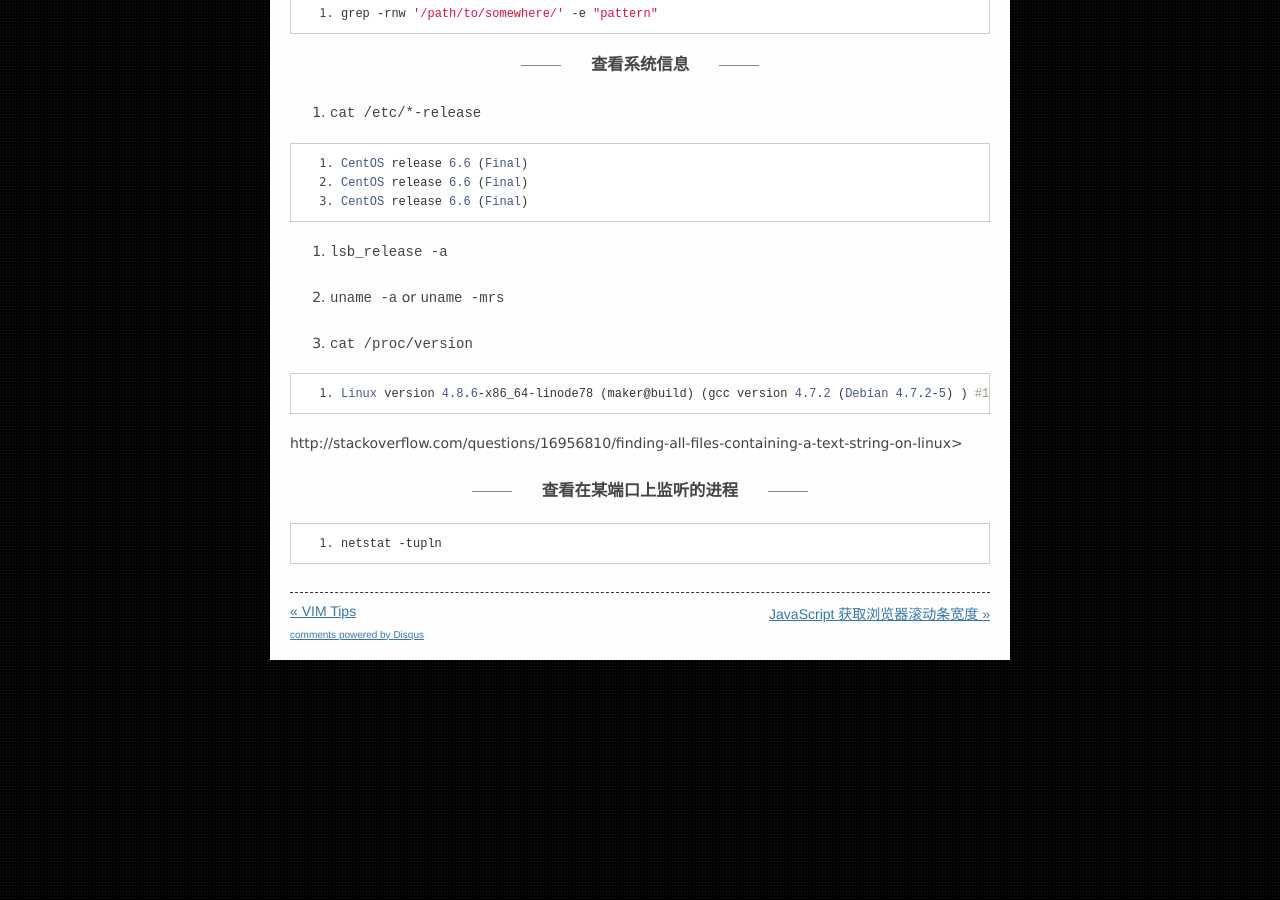
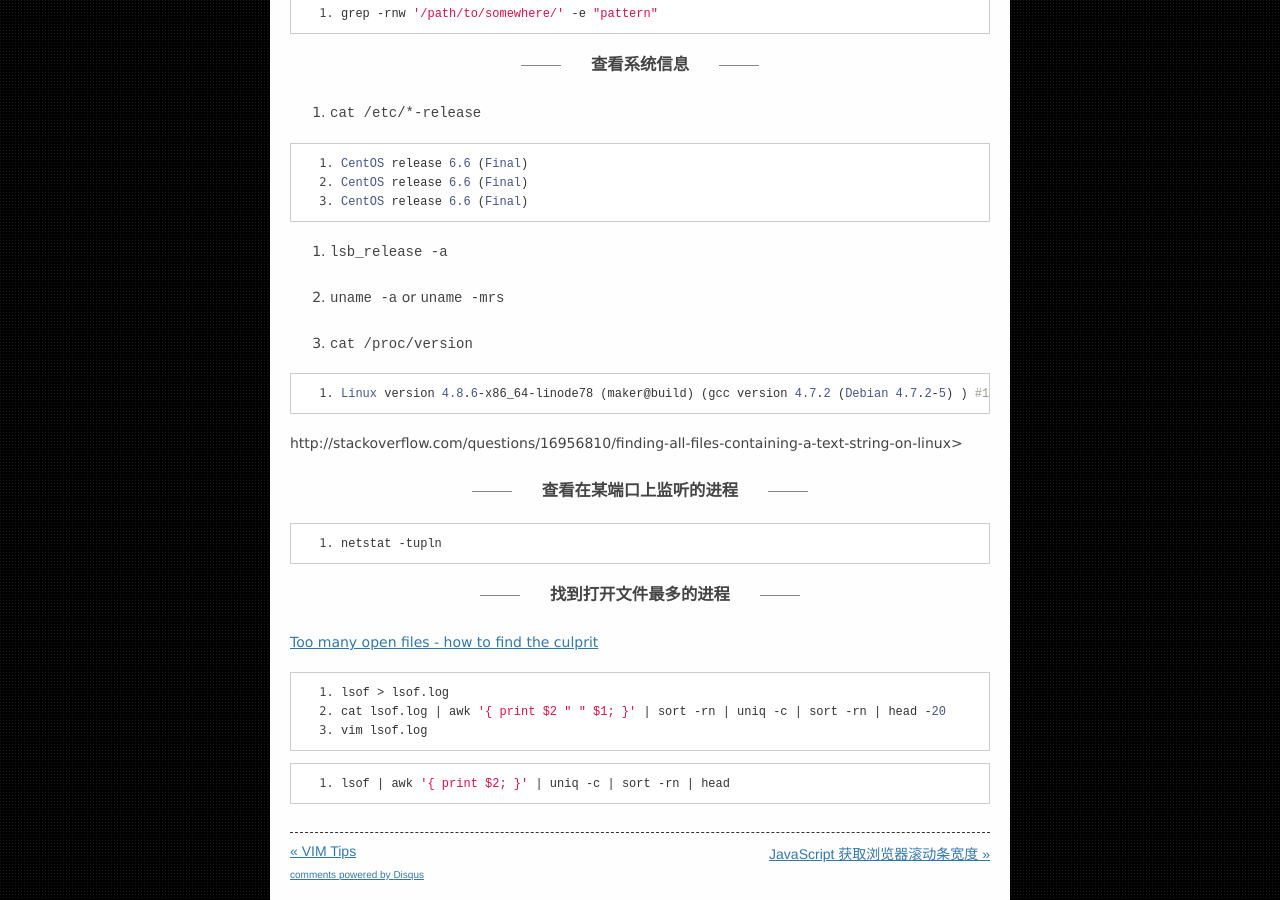
Before and after one commit to osrpt/osrpt.github.com, a Jekyll site: the page built from _posts/2015-05-27-linux-tips.md, in a window 1280 px wide and 900 px high, scrolled down 1869 px. Built offline with Jekyll 4.4.1, drawn with Linux system fonts in a browser that asks for light colours; nearby versions of some CDN libraries; comment, search, counter and statistics services are not loaded.

Commit message:
update the post

````diff
--- a/_posts/2015-05-27-linux-tips.md
+++ b/_posts/2015-05-27-linux-tips.md
@@ -99,3 +99,18 @@ http://stackoverflow.com/questions/16956810/finding-all-files-containing-a-text-
 ```
 netstat -tupln
 ```
+
+
+### 找到打开文件最多的进程
+
+[Too many open files - how to find the culprit](https://askubuntu.com/a/181408)
+
+```
+lsof > lsof.log
+cat lsof.log | awk '{ print $2 " " $1; }' | sort -rn | uniq -c | sort -rn | head -20
+vim lsof.log
+```
+
+```
+lsof | awk '{ print $2; }' | uniq -c | sort -rn | head
+```
````
